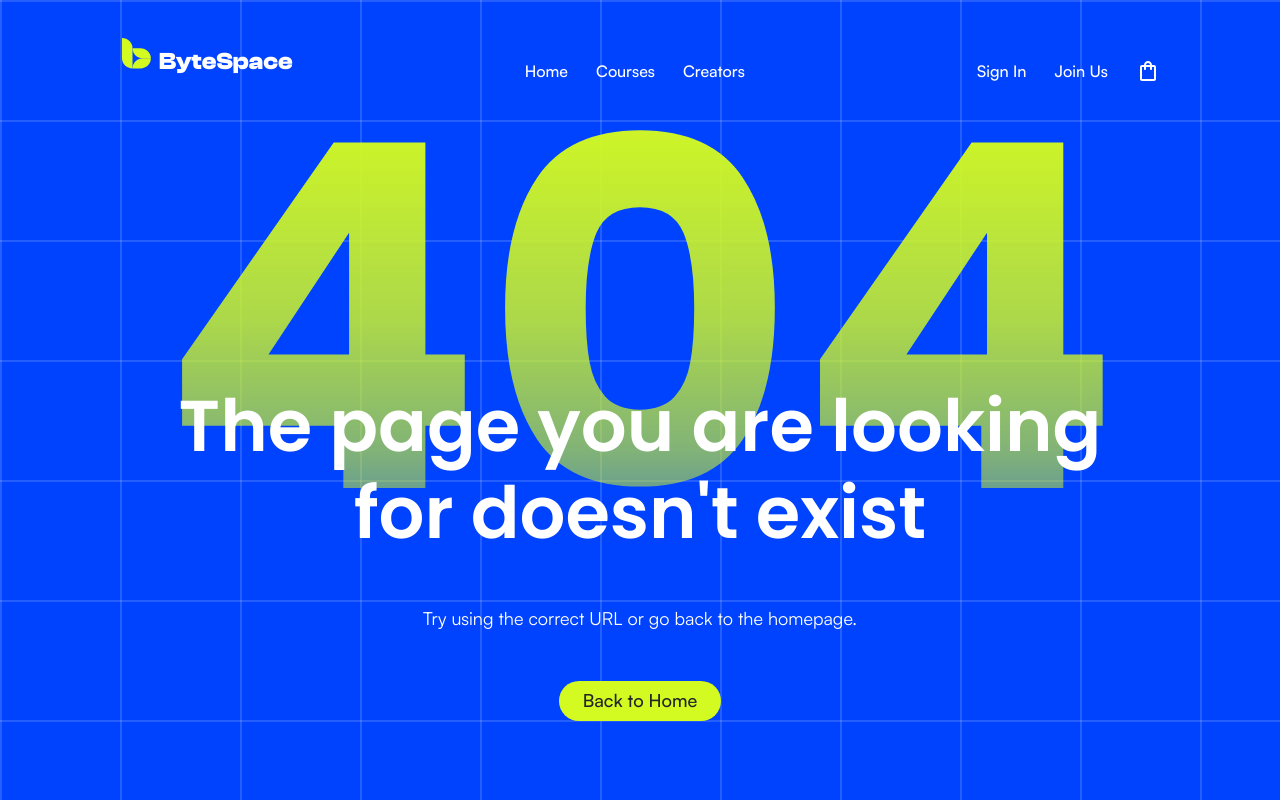
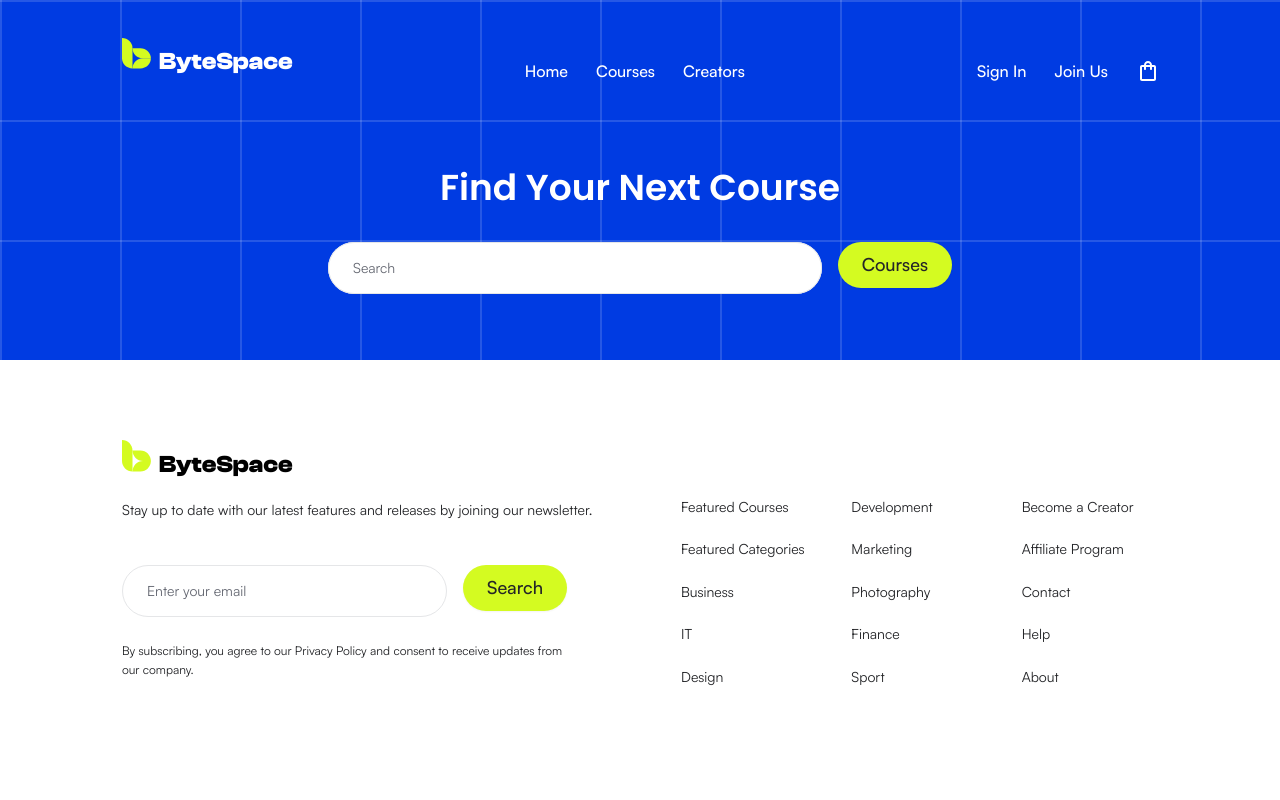
Before and after one commit to aHasnat1997/ByteSpace---New-Check-Website, a Next.js app: page /courses in a window 1280 px wide. Before the commit this address had no page. Shown: the top 800 px of the page. Built offline with nearby package versions, Linux system fonts and the light colour scheme.

Commit message:
feat: rename HomePage component and wrap return in main tag; add CoursesPage component with Search integration

```diff
--- a/app/(root)/page.tsx
+++ b/app/(root)/page.tsx
@@ -8,9 +8,9 @@ import BrandThree from "@/svgs/brand-3.svg"
 import BrandFour from "@/svgs/brand-4.svg"
 import BrandFive from "@/svgs/brand-5.svg"
 
-export default function Page() {
+export default function HomePage() {
   return (
-    <>
+    <main>
       <section className="h-[105vh] overflow-hidden bg-primary-700 grid-background p-12">
         <Hero />
       </section>
@@ -38,6 +38,6 @@ export default function Page() {
       <section>
         <Testimonial />
       </section>
-    </>
+    </main>
   )
 }
--- /dev/null
+++ b/app/courses/page.tsx
@@ -0,0 +1,16 @@
+import Search from "@/components/shared/search"
+
+export default function CoursesPage() {
+  return (
+    <main>
+      <section className="flex h-90 items-center justify-center bg-primary-800 grid-background p-12">
+        <div className="mx-auto mt-25 max-w-156 text-center text-white">
+          <h2 className="heading-s">Find Your Next Course</h2>
+          <div className="mt-8 w-156">
+            <Search inputType="courses" />
+          </div>
+        </div>
+      </section>
+    </main>
+  )
+}
--- a/components/shared/search.tsx
+++ b/components/shared/search.tsx
@@ -75,7 +75,7 @@ export default function Search({
         {inputType === "global"
           ? "Search"
           : inputType === "courses"
-            ? "Search"
+            ? "Courses"
             : "Search "}
       </Button>
     </form>
```
